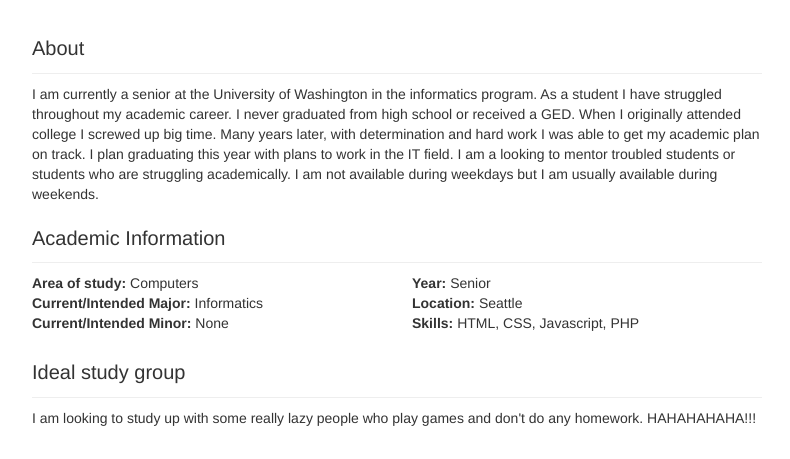
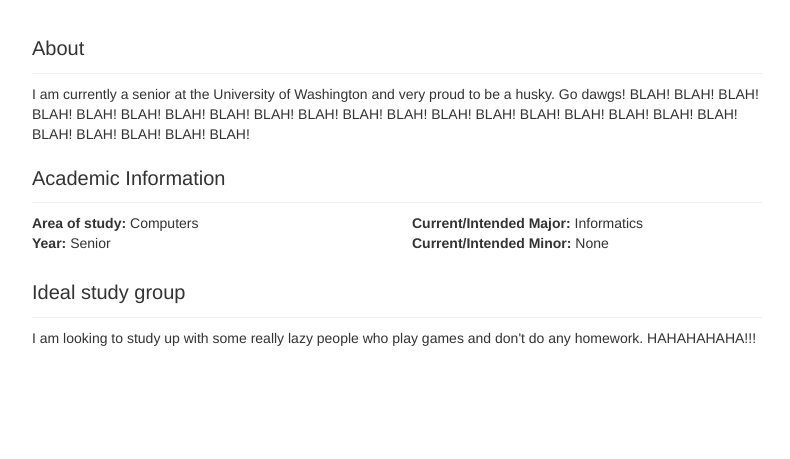
Before and after one commit to jhall38/StudyGroupNow, a Django app: template studygroups/templates/studygroups/profile.html in a window 1280 px wide. Shown: the part 341-800 px from the top of the page, without its empty margins (243-1033 px from the left). Run offline with Django 3.2, Linux system fonts and the light colour scheme; the template is opened without the code that fills it, so the values that code supplies are empty; some libraries are stand-ins or nearby versions.

Commit message:
Added a edit profile page

```diff
--- a/studygroups/templates/studygroups/profile.html
+++ b/studygroups/templates/studygroups/profile.html
@@ -16,22 +16,17 @@
             alt="pc1" style="width:225px;height:270px;"/>
         </div>
         <div class="col-md-4">
-          <div style="font-size:15pt;padding-top:10px;margin-bottom:20px;">
+          <div style="font-size:15pt;padding-top:10px;margin-bottom:20px;margin-left:20px;">
             <img src="http://metro.kingcounty.gov/up/spclevent/huskies/images/uw_logo.png"
                 alt="pc1" style="width:42px;height:29px;"/> username
           </div>
-
-          <div class="row">
           <div>
             <strong>Email: </strong>
             Email address here
           </div>
-          </div>
-          <div class="row">
           <div>
             <strong>Phone: </strong>
             555-555-5555
-            </div>
           </div>
         </div>
       </div>
@@ -43,14 +38,7 @@
           </div>
           <hr style="margin-bottom:10px;margin-top:10px;"/>
           <div style="text-muted;margin-bottom:15px;">
-            I am currently a senior at the University of Washington in the informatics program.
-            As a student I have struggled throughout my academic career.
-            I never graduated from high school or received a GED. When I originally
-            attended college I screwed up big time. Many years later, with determination and
-            hard work I was able to get my academic plan on track. I plan graduating this year
-            with plans to work in the IT field. I am a looking to mentor troubled students or
-            students who are struggling academically. I am not available during weekdays but
-            I am usually available during weekends.
+            I am currently a senior at the University of Washington and very proud to be a husky. Go dawgs! BLAH! BLAH! BLAH! BLAH! BLAH! BLAH! BLAH! BLAH! BLAH! BLAH! BLAH! BLAH! BLAH! BLAH! BLAH! BLAH! BLAH! BLAH! BLAH! BLAH! BLAH! BLAH! BLAH! BLAH!
           </div>
 
           <div style="font-size:15pt;padding-top:5px;margin-bottom:5px;">
@@ -65,26 +53,18 @@
                   Computers
               </div>
               <div>
+                <strong>Year: </strong>
+                Senior
+              </div>
+            </div>
+            <div class="col-md-6">
+              <div>
                 <strong>Current/Intended Major: </strong>
                 Informatics
               </div>
               <div>
                 <strong>Current/Intended Minor: </strong>
                 None
-              </div>
-            </div>
-            <div class="col-md-6">
-              <div>
-                <strong>Year: </strong>
-                Senior
-              </div>
-              <div>
-                <strong>Location: </strong>
-                Seattle
-              </div>
-              <div>
-                <strong>Skills: </strong>
-                HTML, CSS, Javascript, PHP
               </div>
             </div>
           </div>
--- a/studygroups/urls.py
+++ b/studygroups/urls.py
@@ -14,5 +14,6 @@ urlpatterns = [
 	url(r'^signup/$', views.UserFormView.as_view(), name="signup"),
 	url(r'^signup/submit/$', views.signup_submit, name="signup_submit"),
 	url(r'^profile/$', views.profile, name="profile"),
+	url(r'^edit_profile/$', views.edit_profile, name="edit_profile"),
 #	url(r'^register/$', views.register, name="register"),
 ]
--- a/studygroups/views.py
+++ b/studygroups/views.py
@@ -95,6 +95,8 @@ def signup_submit(request):
 	return render(request, 'studygroups/index.html')
 def profile(request):
 	return render(request, 'studygroups/profile.html')
+def edit_profile(request):
+	return render(request, 'studygroups/edit_profile.html')
 #def register(request):
 #    if request.method == 'POST':
 #        form = UserCreationForm(request.POST)
```
Also changed, not shown: studygroups/templates/studygroups/edit_profile.html (+5 -5 lines). Lines whose indentation alone changed are shown as unchanged.
